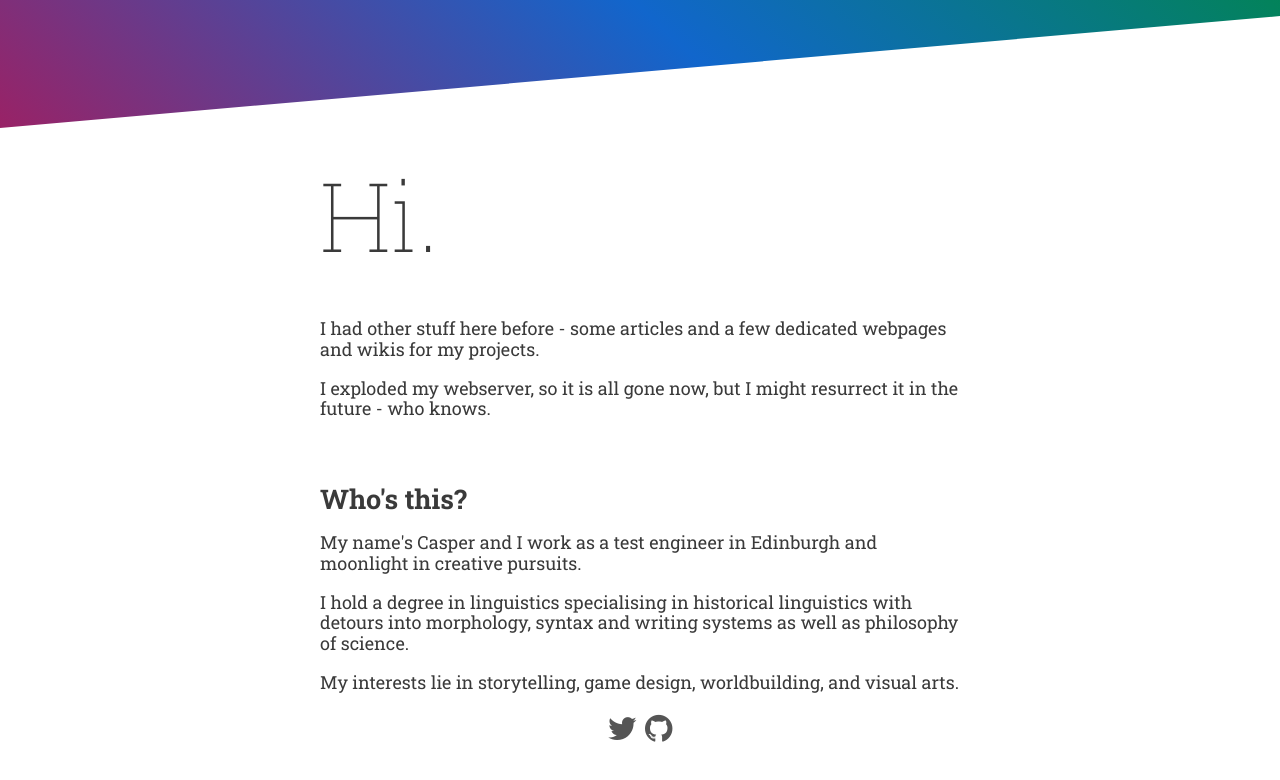
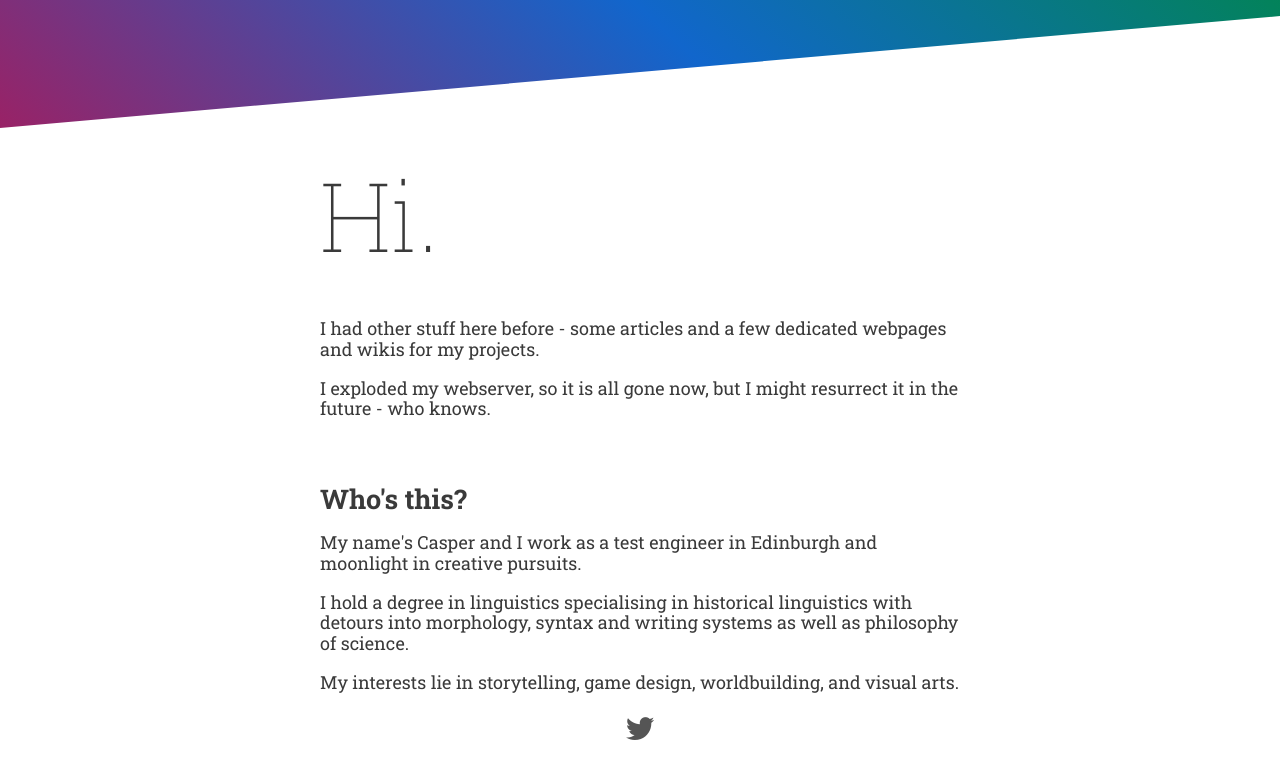
Before and after one commit to atrctr/atrctr.github.io, a plain HTML site: page index.html in a window 1280 px wide. Drawn offline with Linux system fonts and the light colour scheme.

Commit message:
Cleared out social links

```diff
--- a/index.html
+++ b/index.html
@@ -23,7 +23,7 @@
         <p>My interests lie in storytelling, game design, worldbuilding, and visual arts.</p>
 
         <div class="text-centered text-xl">
-            <a href="https://twitter.com/atrctr"><i class="fa fa-twitter"></i></a>&nbsp;<a href="https://twitch.com/atrctr"><i class="fa fa-github"></i></a>
+            <a href="https://twitter.com/atrctr"><i class="fa fa-twitter"></i></a>
         </div>
     </div>
 </body>
```
